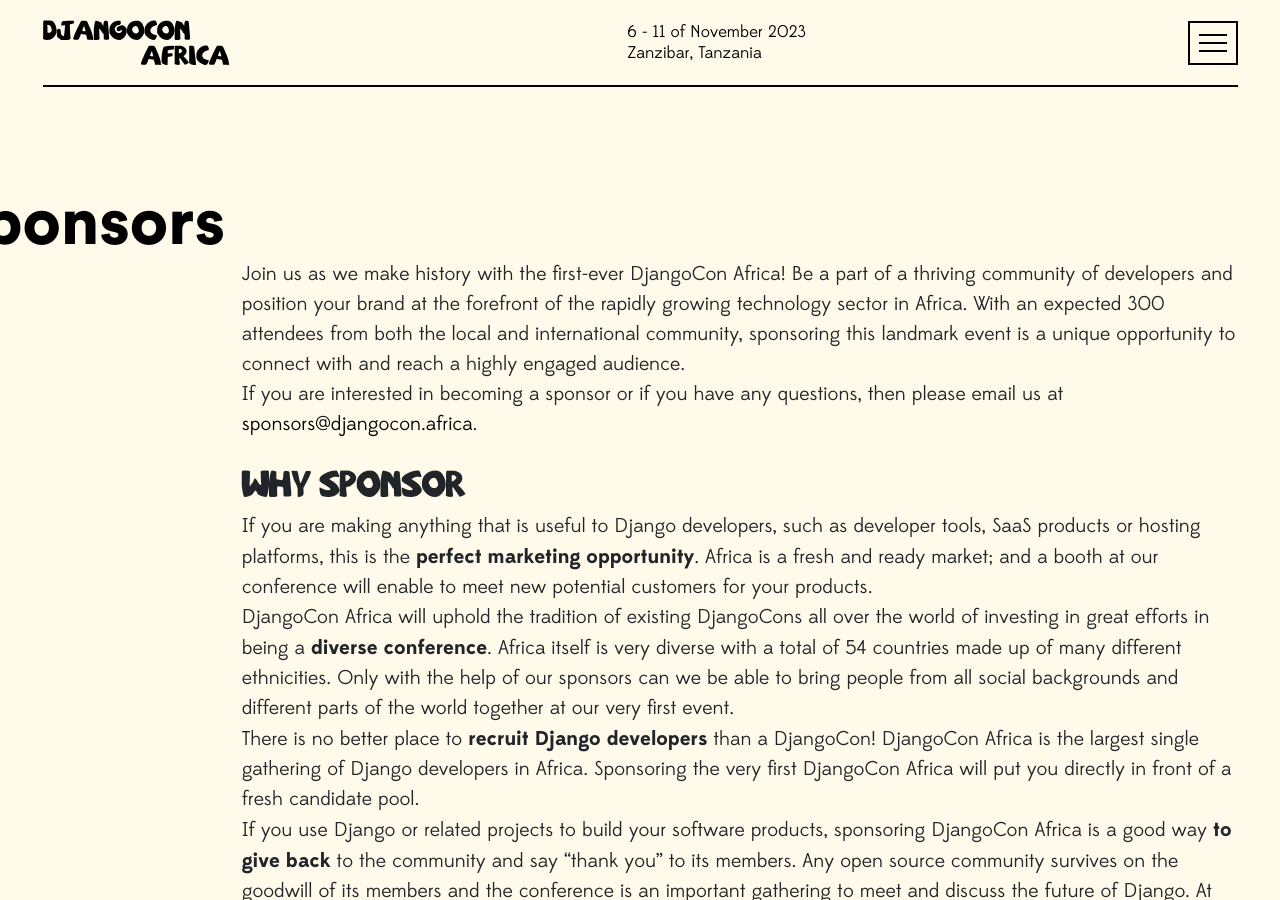
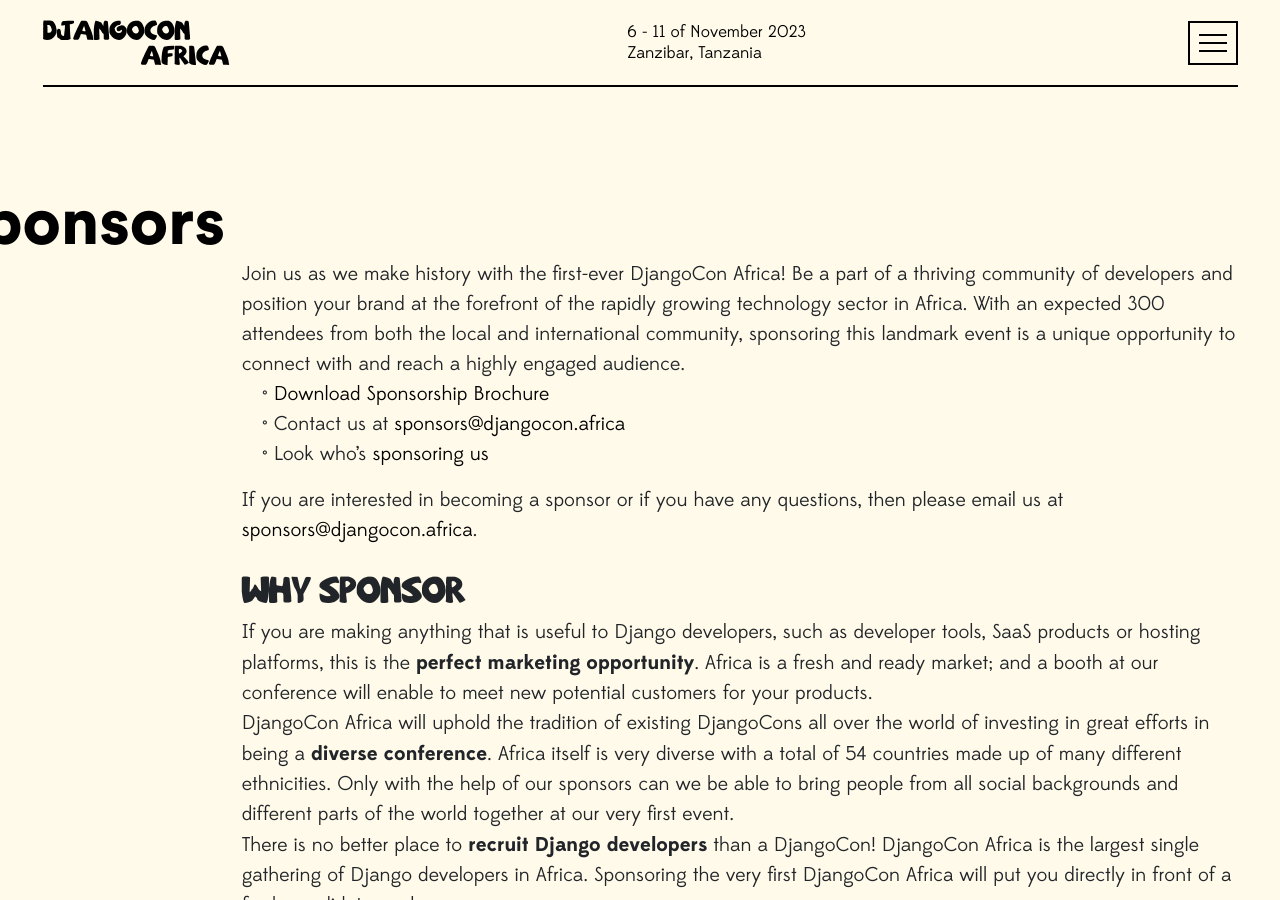
Before and after one commit to djangocon/2023.djangocon.africa, a Jekyll site: the page built from _pages/sponsors.md, in a window 1280 px wide and 900 px high. Built offline with Jekyll 4.4.1, drawn with Linux system fonts in a browser that asks for light colours.

Commit message:
Add link to download sponsorship brochure

```diff
--- a/_pages/sponsors.md
+++ b/_pages/sponsors.md
@@ -8,6 +8,10 @@
 {: .h1}
 
 Join us as we make history with the first-ever DjangoCon Africa! Be a part of a thriving community of developers and position your brand at the forefront of the rapidly growing technology sector in Africa. With an expected 300 attendees from both the local and international community, sponsoring this landmark event is a unique opportunity to connect with and reach a highly engaged audience.
+
+- [Download Sponsorship Brochure](/static/documents/djcafrica23prospectus.pdf)
+- Contact us at [sponsors@djangocon.africa](mailto:{{site.sponsors_email}})
+- Look who's [sponsoring us](#)
 
 If you are interested in becoming a sponsor or if you have any questions, then please email us at [sponsors@djangocon.africa](mailto:{{ site.sponsors_email }}).
 
```
Also changed, not shown: 1 other file.
